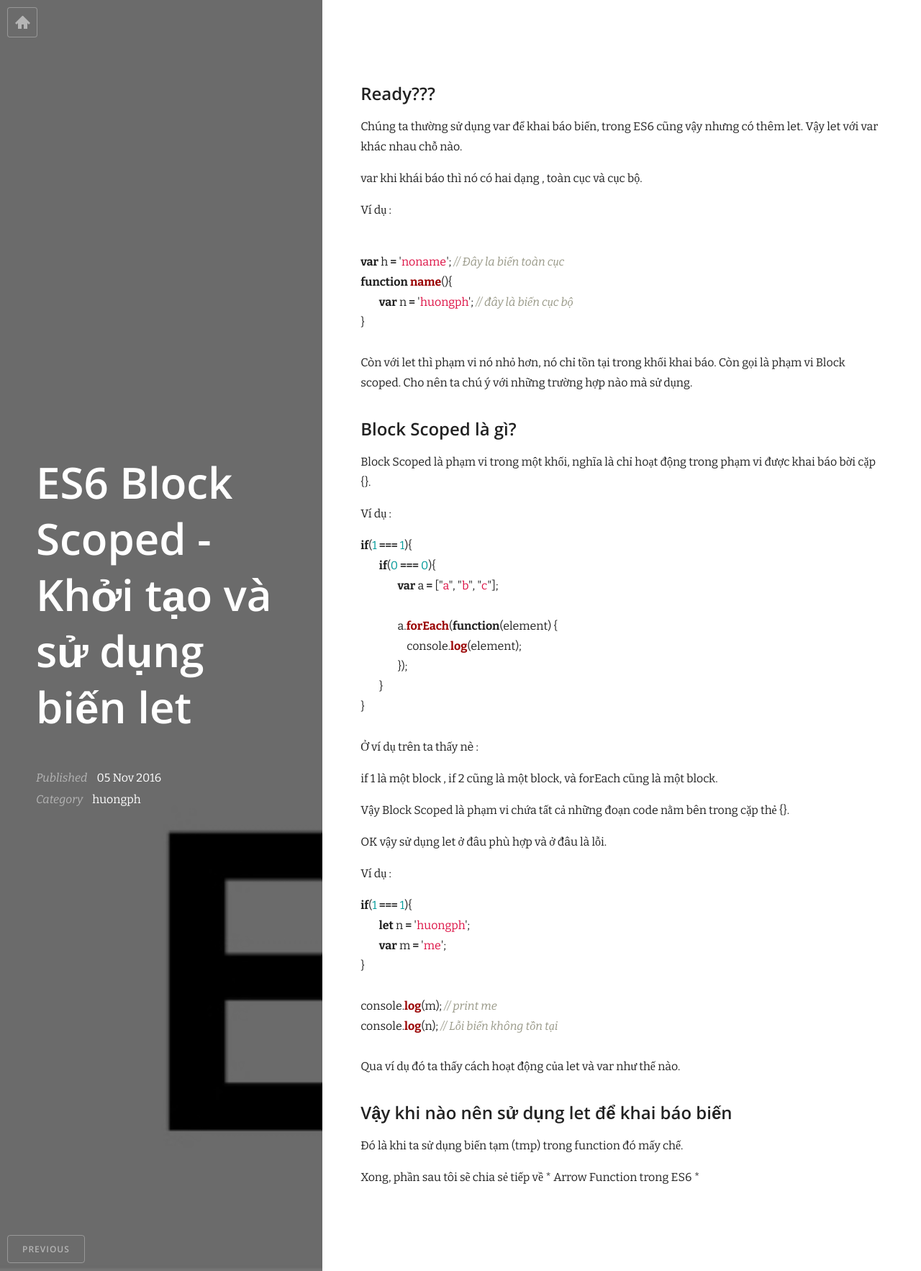
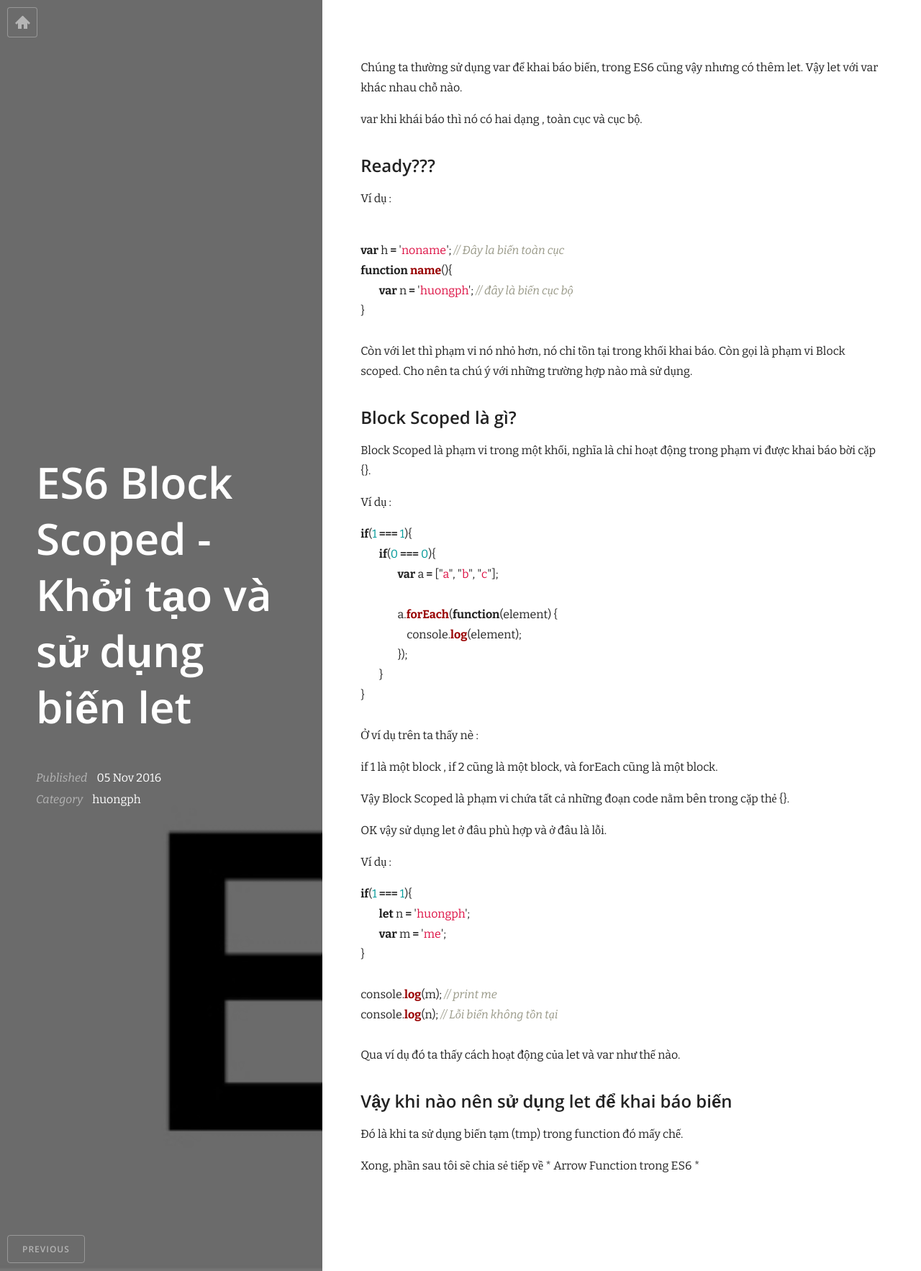
Before and after one commit to es6script/es6script.github.io, a Jekyll site: the page built from _posts/2016-11-05-su-dung-let-trong-es6.md, in a window 1280 px wide. Shown: the whole page at 72% size. Built offline with Jekyll 4.4.1, drawn with Linux system fonts in a browser that asks for light colours; nearby versions of some CDN libraries; Markdown is read by kramdown in place of the engine named in the settings.

```diff
--- a/_posts/2016-11-05-su-dung-let-trong-es6.md
+++ b/_posts/2016-11-05-su-dung-let-trong-es6.md
@@ -6,12 +6,14 @@ categories: huongph
 featured_image: /images/corver.jpg
 ---
 
-## Ready???
+
 
 Chúng ta thường sử dụng var để khai báo biến, trong ES6 cũng vậy nhưng có thêm let.
 Vậy `let` với `var` khác nhau chỗ nào.
 
 var khi khái báo thì nó có hai dạng , toàn cục và cục bộ.
+
+## Ready???
 
 Ví dụ :
 
```
